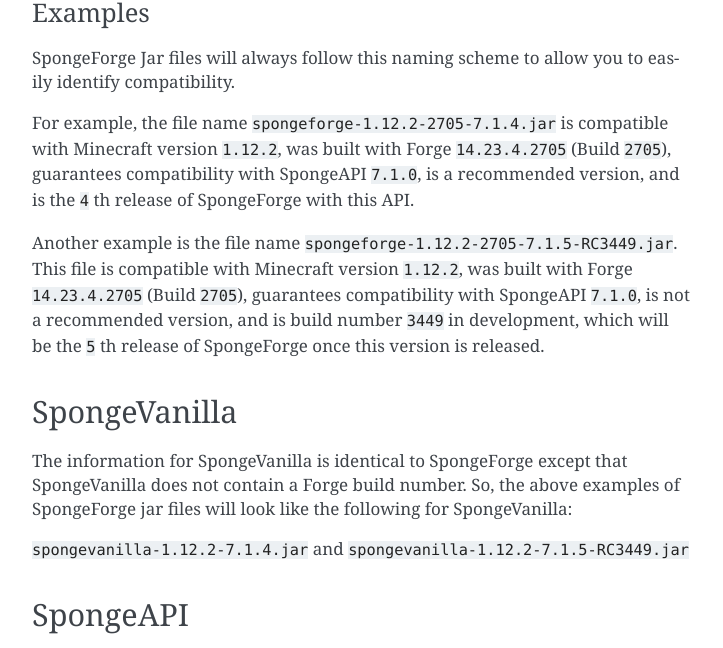
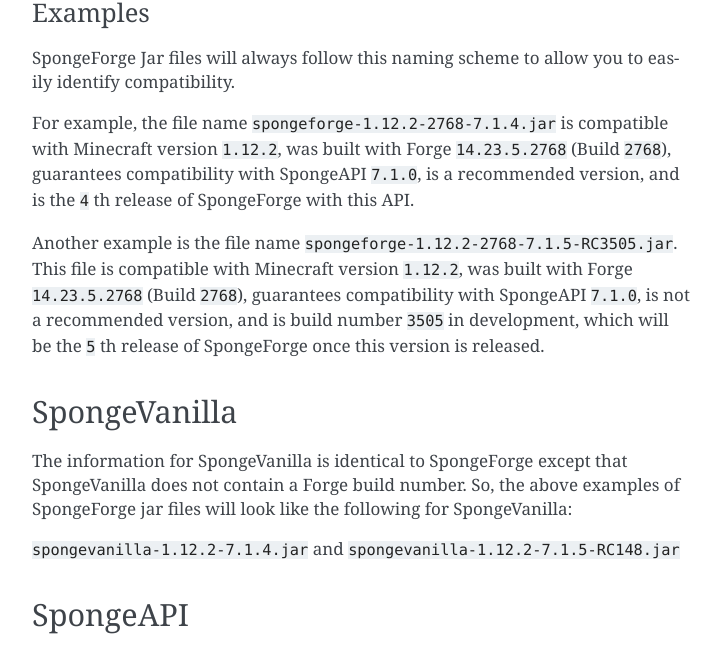
Before and after one commit to SpongePowered/SpongeDocs, a Sphinx documentation site: the page built from source/versions/filenames.rst, in a window 1280 px wide and 900 px high, scrolled down 1423 px. Shown: the part 145-793 px from the top of the window, without its empty margins (388-1111 px from the left). Built offline with Sphinx 7.4.7, drawn with Linux system fonts in a browser that asks for light colours; pages that are not in the unit, such as notebooks, are missing from menus.

Commit message:
Corrected examples to use accurate filenames
Signed-off-by: Grauldon <17791090+Grauldon@users.noreply.github.com>

```diff
--- a/source/plugin/internals/implementation.rst
+++ b/source/plugin/internals/implementation.rst
@@ -65,5 +65,5 @@
 .. code-block:: groovy
 
     dependencies {
-        compile 'org.spongepowered:spongeforge:1.12.2-2705-7.1.0-RC3442:dev'
+        compile 'org.spongepowered:spongeforge:1.12.2-2768-7.1.1-RC3484:dev'
     }
--- a/source/versions/filenames.rst
+++ b/source/versions/filenames.rst
@@ -62,13 +62,13 @@
 
 SpongeForge Jar files will always follow this naming scheme to allow you to easily identify compatibility.
 
-For example, the file name ``spongeforge-1.12.2-2705-7.1.4.jar`` is compatible with Minecraft version ``1.12.2``, was
-built with Forge ``14.23.4.2705`` (Build ``2705``), guarantees compatibility with SpongeAPI ``7.1.0``, is a recommended
+For example, the file name ``spongeforge-1.12.2-2768-7.1.4.jar`` is compatible with Minecraft version ``1.12.2``, was
+built with Forge ``14.23.5.2768`` (Build ``2768``), guarantees compatibility with SpongeAPI ``7.1.0``, is a recommended
 version, and is the ``4`` th release of SpongeForge with this API.
 
-Another example is the file name ``spongeforge-1.12.2-2705-7.1.5-RC3449.jar``. This file is compatible with Minecraft
-version ``1.12.2``, was built with Forge ``14.23.4.2705`` (Build ``2705``), guarantees compatibility with SpongeAPI
-``7.1.0``, is not a recommended version, and is build number ``3449`` in development, which will be the ``5`` th
+Another example is the file name ``spongeforge-1.12.2-2768-7.1.5-RC3505.jar``. This file is compatible with Minecraft
+version ``1.12.2``, was built with Forge ``14.23.5.2768`` (Build ``2768``), guarantees compatibility with SpongeAPI
+``7.1.0``, is not a recommended version, and is build number ``3505`` in development, which will be the ``5`` th
 release of SpongeForge once this version is released.
 
 SpongeVanilla
@@ -77,7 +77,7 @@
 The information for SpongeVanilla is identical to SpongeForge except that SpongeVanilla does not contain a Forge build
 number. So, the above examples of SpongeForge jar files will look like the following for SpongeVanilla:
 
-``spongevanilla-1.12.2-7.1.4.jar`` and ``spongevanilla-1.12.2-7.1.5-RC3449.jar``
+``spongevanilla-1.12.2-7.1.4.jar`` and ``spongevanilla-1.12.2-7.1.5-RC148.jar``
 
 SpongeAPI
 =========
```
Also changed, not shown: other parts of source/plugin/internals/implementation.rst (+1 -1 lines).
